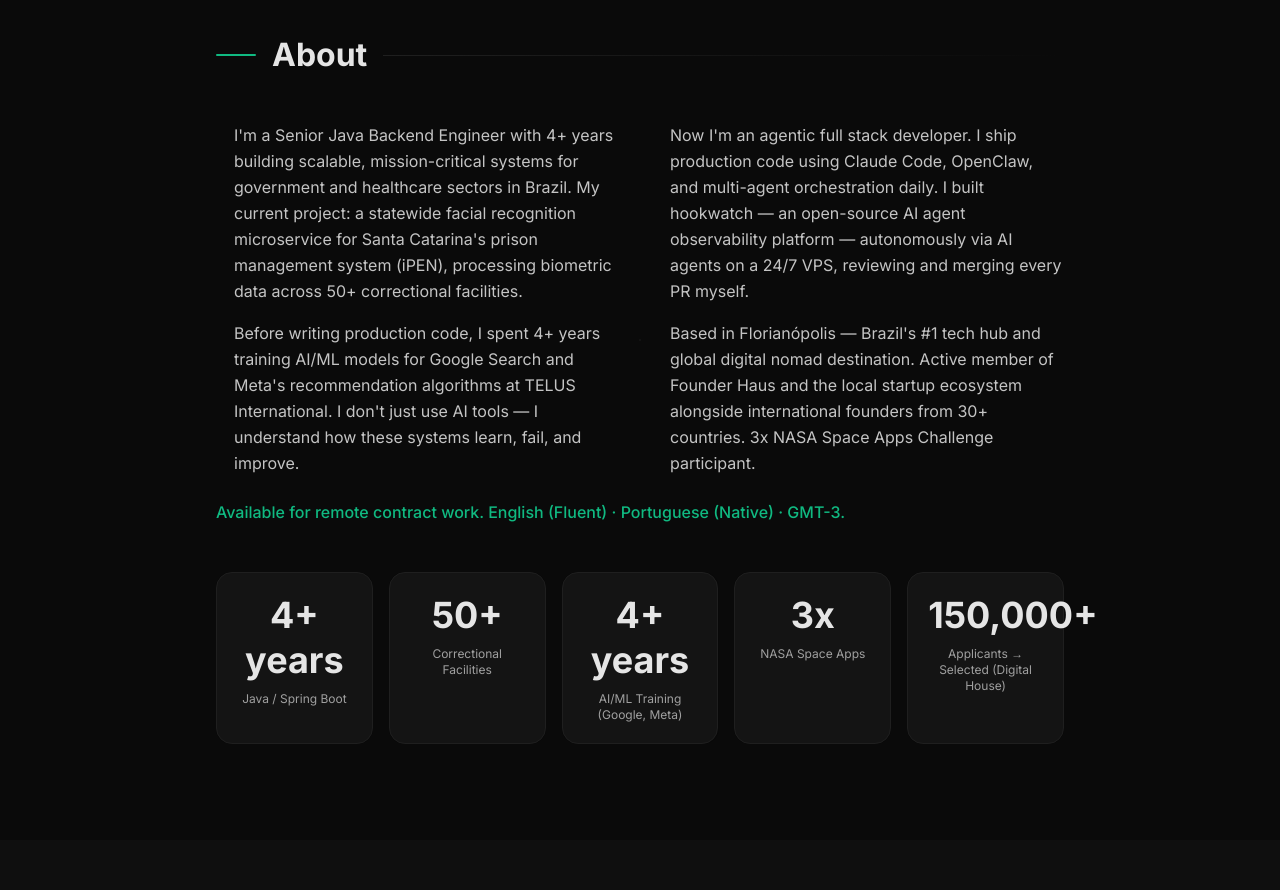
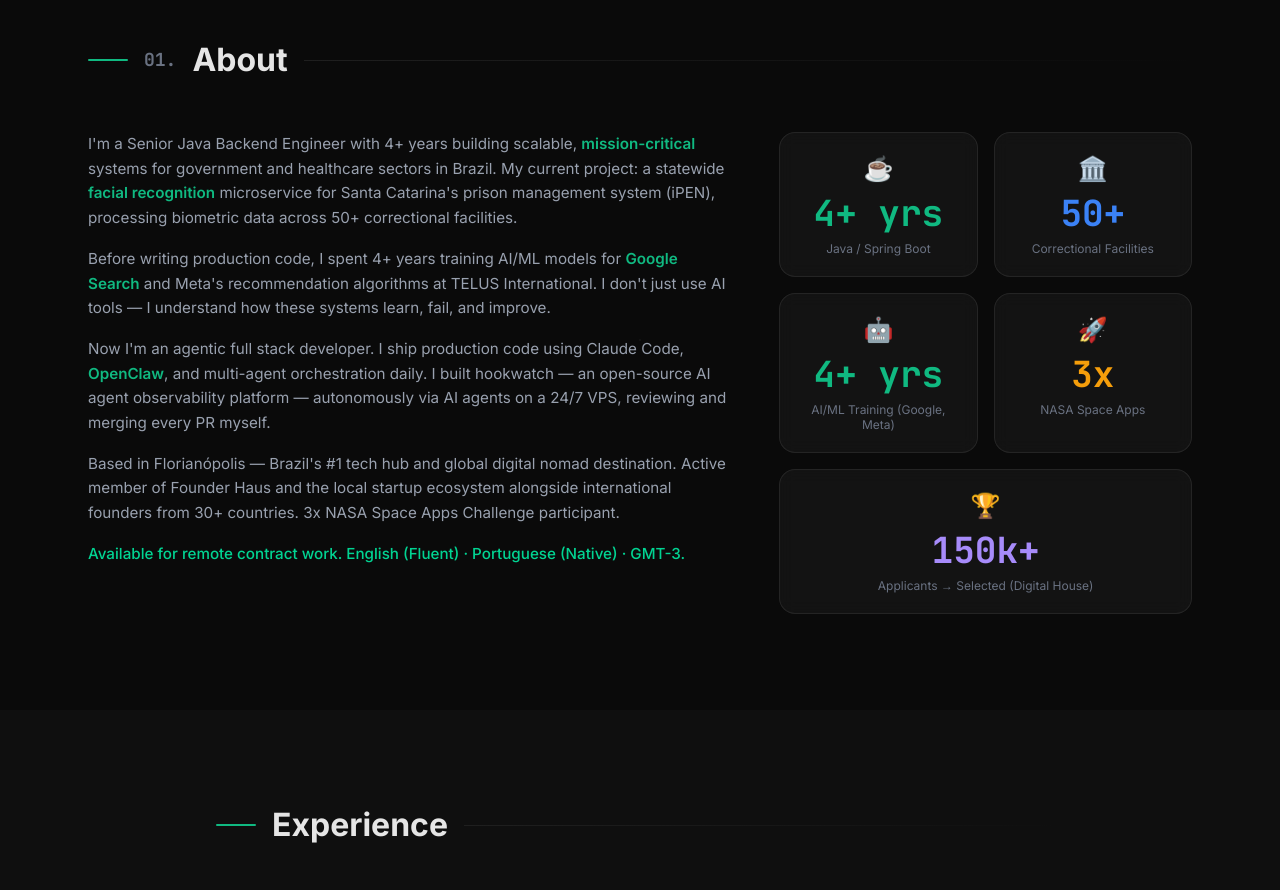
Before and after one commit to AdrianoVS87/adrianovs-net, a Next.js app: page / in a window 1280 px wide. Shown: the part 860-1750 px from the top of the page. Built offline with nearby package versions, Linux system fonts and the light colour scheme.

Commit message:
feat: redesign about with split layout and animated counters

```diff
--- a/src/components/About.tsx
+++ b/src/components/About.tsx
@@ -1,58 +1,117 @@
 'use client';
 
+import { useRef, useEffect, useState } from 'react';
+import { motion, useInView } from 'framer-motion';
 import { useI18n } from '@/lib/i18n';
 
 const stats = [
-  { key: 'stat1', labelKey: 'stat1Label', accent: 'blue' },
-  { key: 'stat2', labelKey: 'stat2Label', accent: 'purple' },
-  { key: 'stat3', labelKey: 'stat3Label', accent: 'blue' },
-  { key: 'stat4', labelKey: 'stat4Label', accent: 'purple' },
-  { key: 'stat5', labelKey: 'stat5Label', accent: 'blue' },
+  { key: 'stat1', labelKey: 'stat1Label', icon: '☕', target: 4, suffix: '+ yrs', color: '#10b981' },
+  { key: 'stat2', labelKey: 'stat2Label', icon: '🏛️', target: 50, suffix: '+', color: '#3b82f6' },
+  { key: 'stat3', labelKey: 'stat3Label', icon: '🤖', target: 4, suffix: '+ yrs', color: '#10b981' },
+  { key: 'stat4', labelKey: 'stat4Label', icon: '🚀', target: 3, suffix: 'x', color: '#f59e0b' },
 ];
+
+function AnimatedCounter({ target, suffix, color }: { target: number; suffix: string; color: string }) {
+  const [count, setCount] = useState(0);
+  const ref = useRef<HTMLSpanElement>(null);
+  const inView = useInView(ref, { once: true });
+
+  useEffect(() => {
+    if (!inView) return;
+    let start = 0;
+    const duration = 1200;
+    const step = Math.ceil(duration / target);
+    const timer = setInterval(() => {
+      start += 1;
+      setCount(start);
+      if (start >= target) clearInterval(timer);
+    }, step);
+    return () => clearInterval(timer);
+  }, [inView, target]);
+
+  return (
+    <span ref={ref} style={{ color }} className="text-4xl font-bold font-mono">
+      {count}{suffix}
+    </span>
+  );
+}
+
+function highlight(text: string) {
+  const keywords = ['mission-critical', 'facial recognition', 'Google Search', 'OpenClaw', 'missão crítica', 'reconhecimento facial'];
+  let result = text;
+  keywords.forEach((kw) => {
+    result = result.replace(
+      new RegExp(kw, 'gi'),
+      `<span style="color:#10b981;font-weight:600">${kw}</span>`
+    );
+  });
+  return result;
+}
+
+const containerVariants = {
+  hidden: {},
+  visible: { transition: { staggerChildren: 0.1 } },
+};
+
+const itemVariants = {
+  hidden: { opacity: 0, y: 20 },
+  visible: { opacity: 1, y: 0, transition: { duration: 0.5 } },
+};
 
 export default function About() {
   const { t } = useI18n();
+  const ref = useRef(null);
+  const inView = useInView(ref, { once: true, margin: '-100px' });
 
   return (
     <section id="about" className="py-24">
-      <div className="max-w-4xl mx-auto px-6">
-        <h2 className="text-3xl font-bold mb-12 section-heading">{t('about.title')}</h2>
+      <div className="max-w-6xl mx-auto px-6">
+        <motion.div
+          ref={ref}
+          variants={containerVariants}
+          initial="hidden"
+          animate={inView ? 'visible' : 'hidden'}
+        >
+          <motion.h2 variants={itemVariants} className="section-heading mb-12">
+            <span className="text-gray-500 font-mono text-lg">01.</span> {t('about.title')}
+          </motion.h2>
 
-        {/* Two-column text layout with border-left accent */}
-        <div className="grid md:grid-cols-2 gap-6 text-text-secondary leading-relaxed">
-          <div
-            className="space-y-4 pl-4 border-l-2 border-transparent hover:border-accent transition-colors duration-300"
-          >
-            <p>{t('about.p1')}</p>
-            <p>{t('about.p2')}</p>
+          {/* Split layout: text 60% + stats 40% */}
+          <div className="grid md:grid-cols-5 gap-12">
+            {/* Text — 3 of 5 cols */}
+            <motion.div variants={itemVariants} className="md:col-span-3 space-y-4 text-gray-400 leading-relaxed text-[0.95rem]">
+              <p dangerouslySetInnerHTML={{ __html: highlight(t('about.p1')) }} />
+              <p dangerouslySetInnerHTML={{ __html: highlight(t('about.p2')) }} />
+              <p dangerouslySetInnerHTML={{ __html: highlight(t('about.p3')) }} />
+              <p dangerouslySetInnerHTML={{ __html: highlight(t('about.p4')) }} />
+              <p className="text-emerald-400 font-medium">{t('about.p5')}</p>
+            </motion.div>
+
+            {/* Stats — 2 of 5 cols */}
+            <motion.div variants={itemVariants} className="md:col-span-2 grid grid-cols-2 gap-4 content-start">
+              {stats.map(({ key, labelKey, icon, target, suffix, color }) => (
+                <motion.div
+                  key={key}
+                  variants={itemVariants}
+                  className="stat-card glass-card p-5 flex flex-col items-center text-center gap-2"
+                >
+                  <span className="text-2xl">{icon}</span>
+                  <AnimatedCounter target={target} suffix={suffix} color={color} />
+                  <span className="text-xs text-gray-500 leading-tight">{t(`about.${labelKey}`)}</span>
+                </motion.div>
+              ))}
+              {/* 150k special stat - spans full width */}
+              <motion.div
+                variants={itemVariants}
+                className="stat-card glass-card p-5 flex flex-col items-center text-center gap-2 col-span-2"
+              >
+                <span className="text-2xl">🏆</span>
+                <span className="text-4xl font-bold font-mono" style={{ color: '#a78bfa' }}>150k+</span>
+                <span className="text-xs text-gray-500 leading-tight">{t('about.stat5Label')}</span>
+              </motion.div>
+            </motion.div>
           </div>
-          <div
-            className="space-y-4 pl-4 border-l-2 border-transparent hover:border-accent-purple transition-colors duration-300"
-          >
-            <p>{t('about.p3')}</p>
-            <p>{t('about.p4')}</p>
-          </div>
-        </div>
-
-        <p className="text-accent mt-6 font-medium">{t('about.p5')}</p>
-
-        {/* Stats grid */}
-        <div className="grid grid-cols-2 md:grid-cols-5 gap-4 mt-12">
-          {stats.map(({ key, labelKey, accent }) => (
-            <div
-              key={key}
-              className="stat-card bg-bg-card border border-border rounded-2xl p-5 text-center backdrop-blur-sm"
-            >
-              <div
-                className="text-4xl font-bold leading-tight"
-                style={{ color: accent === 'purple' ? 'var(--color-accent-purple)' : 'var(--color-accent)' }}
-              >
-                {t(`about.${key}`)}
-              </div>
-              <div className="text-xs text-text-muted mt-2">{t(`about.${labelKey}`)}</div>
-            </div>
-          ))}
-        </div>
+        </motion.div>
       </div>
     </section>
   );
```
